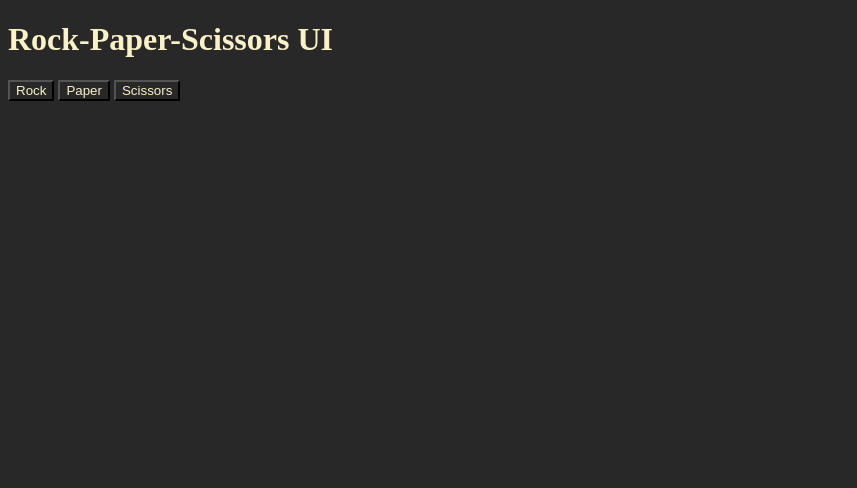
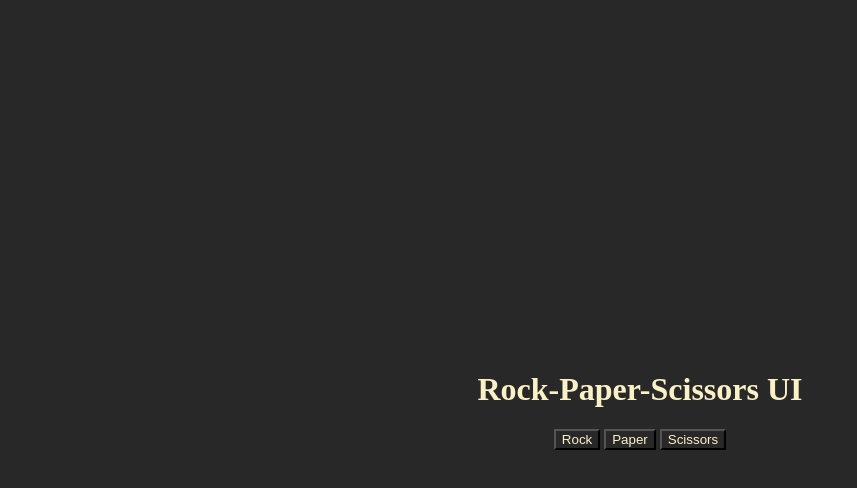
Before and after one commit to doofenshmirtzzz/rock-paper-scissors, a plain HTML site: page index.html in a window 1280 px wide. Shown: the whole page, without its empty margins (0-857 px from the left). Drawn offline with Linux system fonts and the light colour scheme.

Commit message:
Center the content

```diff
--- a/style.css
+++ b/style.css
@@ -2,3 +2,17 @@
   background-color: #282828;
   color: #fbf1c7;
 }
+
+body {
+  margin: 0;
+  height: 100vh;
+  display: flex;
+  justify-content: center;
+  align-items: center;
+}
+
+.container {
+  display: flex;
+  flex-direction: column;
+  align-items: center;
+}
```
